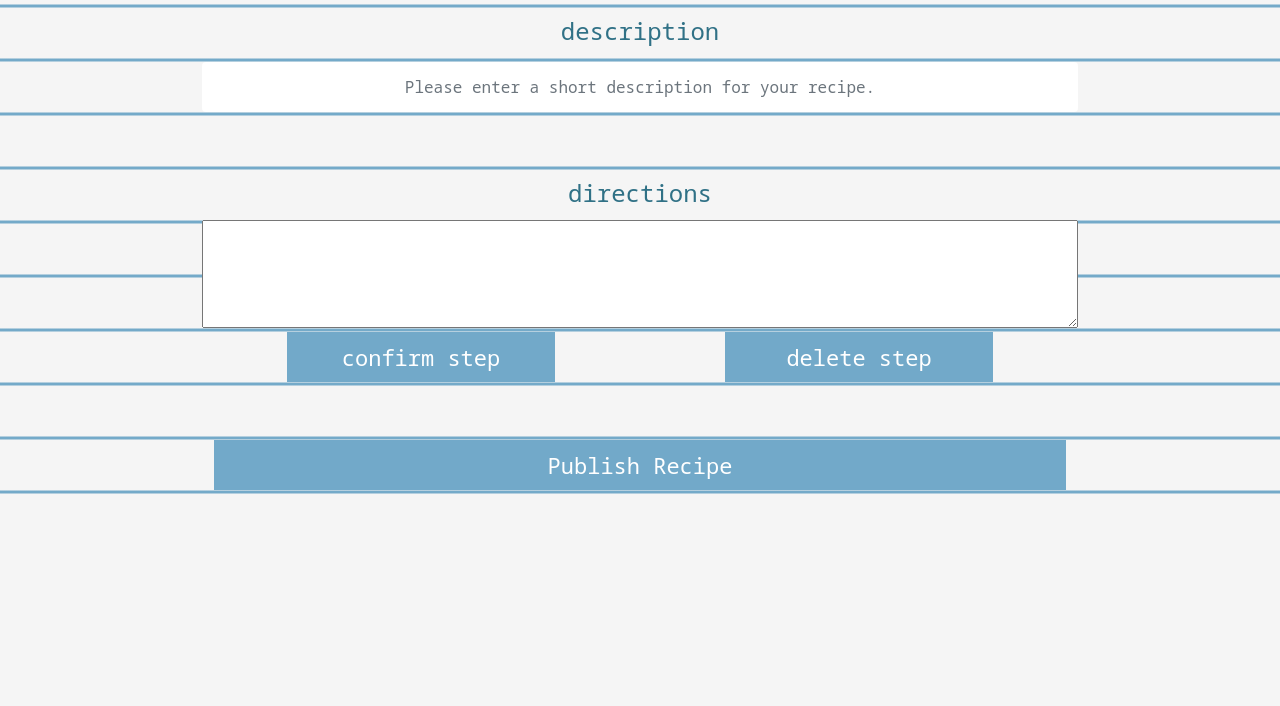
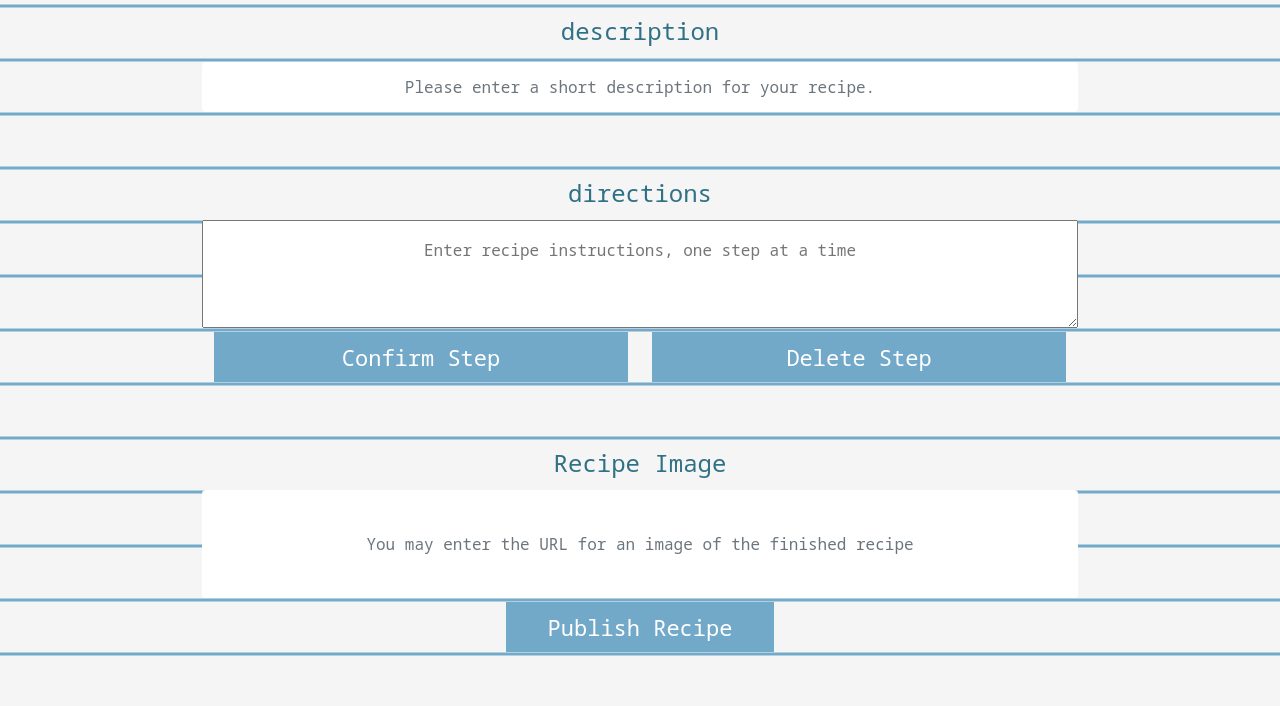
Before and after one commit to thomasmcquillan/the-bakers-crumbs, a Flask app: page /add_recipe in a window 1280 px wide. Shown: the part 802-1508 px from the top of the page. Before the commit the page ends 1296 px from the top, so only its background shows below. Run offline with Flask 2, Linux system fonts and the light colour scheme; data that the repository does not hold is empty; some libraries are stand-ins or nearby versions.

Commit message:
Add input for recipe image url on add recipe page and edit styles

```diff
--- a/static/css/style.css
+++ b/static/css/style.css
@@ -379,7 +379,6 @@ button:hover {
     #tbc-search-form {
         display: flex;
         flex-direction: column;
-        /* justify-items: center; */
         width: 550px;
         position: absolute;
         margin: 16px auto auto -99px;
@@ -442,12 +441,7 @@ button:hover {
     left: 0;
     position: relative;
     justify-items: center;
-    /* margin-bottom: 54px; */
 }
-
-/* .home-link-wrap {
-    margin-top: 54px;
-} */
 
 .tbc-links {
     margin-bottom: 54px;
@@ -490,6 +484,10 @@ select {
     height: 108px;
 }
 
+textarea {
+    font-size: 16px;
+}
+
 .add-recipe-row {
     max-width: 900px;
 }
--- a/templates/add_recipe.html
+++ b/templates/add_recipe.html
@@ -1,4 +1,5 @@
-{% extends 'base.html' %} {% block content %}
+{% extends 'base.html' %}
+{% block content %}
 
 <div class="container-lg page-content justify-content-center">
     <form class="row" method="POST" action="{{ url_for('add_recipe') }}">
@@ -7,7 +8,8 @@
                 <h4 style="text-align:center">recipe name</h4>
             </label>
             <div class="nudge-down">
-                <input required type="text" class="form-control nudge-down" id="title" name="title" placeholder="Enter a name for your recipe" aria-describedby="recipe name"
+                <!-- Python takes 'name' key to pull data from the form and place it into the MongoDB database. -->
+                <input required type="text" class="form-control nudge-down" name="recipe_name" placeholder="Enter a name for your recipe" aria-describedby="recipe name"
                     maxlength="50"/>
             </div>
         </div>
@@ -16,7 +18,8 @@
                 <h4 style="text-align:center" class="mx-auto col">category</h4>
             </label>
             <div class="nudge-up justify-items-center">
-                <select name="category_name" id="category_name" class="form-control" required>
+                <!-- Python takes 'name' key to pull data from the form and place it into the MongoDB database. -->
+                <select name="category_name" class="form-control" required>
                     <option class="text-center" selected disabled>Please select a recipe category</option>
                     {% for category in categories %}
                     <option class="text-center" value="{{category.category_name}}">{{ category.category_name }}</option>
@@ -28,6 +31,7 @@
             <label class="username-input justify-content-center" for="ingredients">
                 <br><h4 style="text-align:center">ingredients</h4>
             </label>
+            <!-- Python takes 'name' key to pull data from the form and place it into the MongoDB database. -->
             <input id="ingredients" name="ingredients" type="text" class="form-control" placeholder="Ingredient #1" minlength="3" required>
             <div id="ingredient-insert"></div>
         </div>
@@ -40,30 +44,39 @@
             </span>
         </div>
         <div class="add-recipe-row row nudge-up">
-                <label class="username-input justify-content-center" for="recipe_description">
-                    <h4 style="text-align:center">description</h4>
-                </label>
-                <input id="description" name="description" type="text" class="form-control" placeholder="Please enter a short description for your recipe." maxlength="120" required/>
+            <label class="username-input justify-content-center" for="recipe_description">
+                <h4 style="text-align:center">description</h4>
+            </label>
+            <!-- Python takes 'name' key to pull data from the form and place it into the MongoDB database. -->
+            <input id="description" name="description" type="text" class="form-control" placeholder="Please enter a short description for your recipe." maxlength="120" required/>
         </div>
         <!-- Recipe Directions -->
         <div class="add-recipe-row row">
             <label class="username-input justify-content-center" for="directions">
                 <h4 style="text-align:center">directions</h4>
             </label>
-            <!-- Python references name key to pull data from the form and place it into the MongoDB database. -->
-            <textarea name="directions" class="tbc-textarea" type="text" minlength="100" maxlength="6000" class="validate" required></textarea>
+            <!-- Python takes 'name' key to pull data from the form and place it into the MongoDB database. -->
+            <textarea name="directions" class="tbc-textarea text-center" type="text" minlength="100" maxlength="6000" class="validate mx-0" placeholder="Enter recipe instructions, one step at a time" required></textarea>
         </div>
         <div class="add-recipe-row row">
-            <span class="col-4">
-                <button type="button" class="tbc-button blue-button justify-content-center">confirm step</button>
+            <span class="col">
+                <button type="button" class="tbc-button blue-button justify-content-center">Confirm Step</button>
             </span>
-            <span class="col-4">
-                <button type="button" class="tbc-button blue-button justify-content-center">delete step</button>
+            <span class="col">
+                <button type="button" class="tbc-button blue-button justify-content-center">Delete Step</button>
             </span>
+        </div>
+        <!-- Recipe Image URL -->
+        <div class="add-recipe-row row">
+            <label class="username-input justify-content-center" for="recipe_image_url">
+                <h4 style="text-align:center">Recipe Image</h4>
+            </label>
+            <!-- Python takes 'name' key to pull data from the form and place it into the MongoDB database. -->
+            <input id="image_url" name="image_url" type="text" class="form-control validate" placeholder="You may enter the URL for an image of the finished recipe" style="height:108px">
         </div>
         <!-- Submit Recipe Button -->
         <div class="add-recipe-row row">
-            <div class="justify-content-center">
+            <div class="col-4 justify-content-center">
                 <button class="submit tbc-button justify-content-center blue-button nudge-up">
                     Publish Recipe
                 </button>
```
